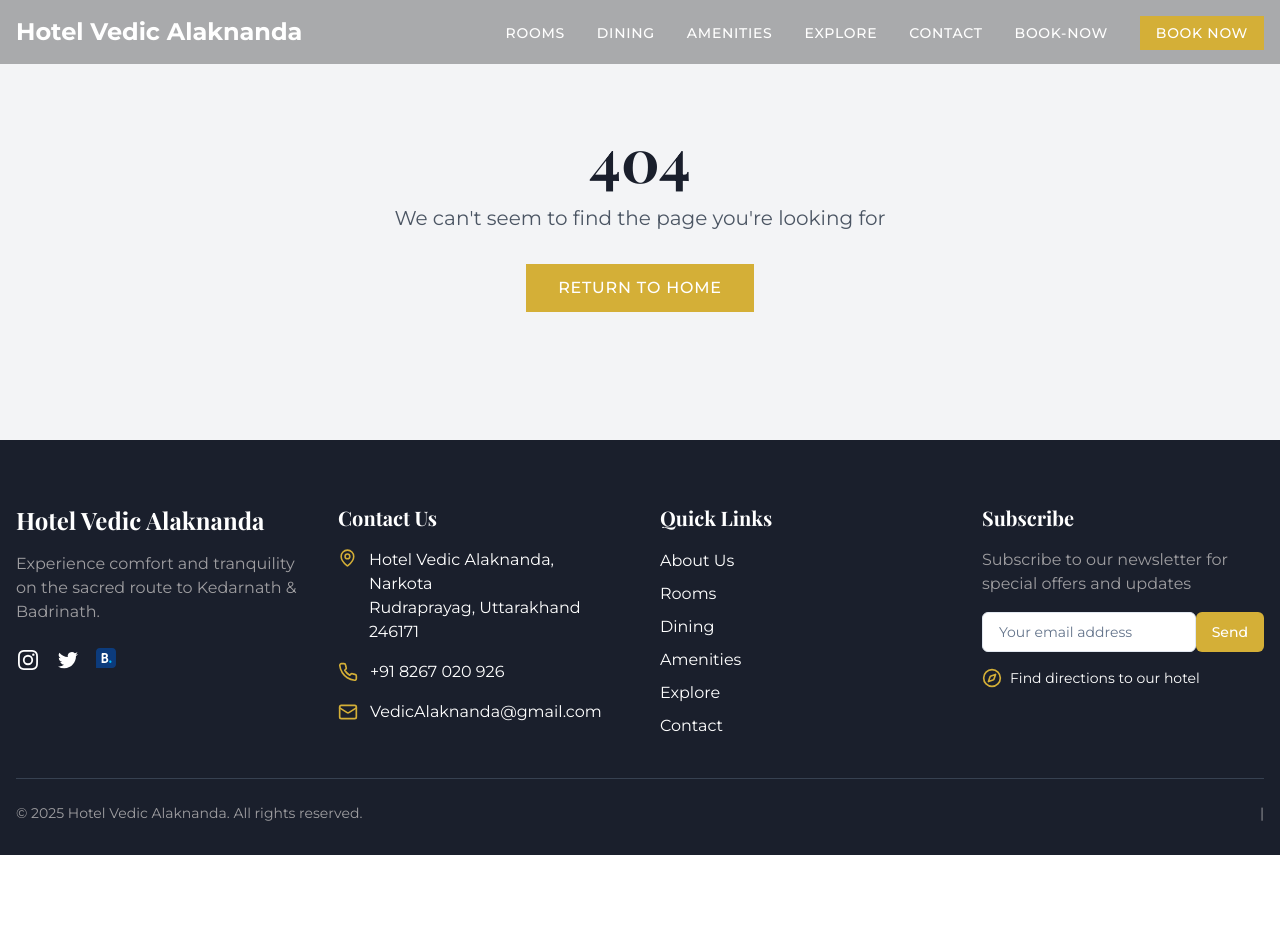
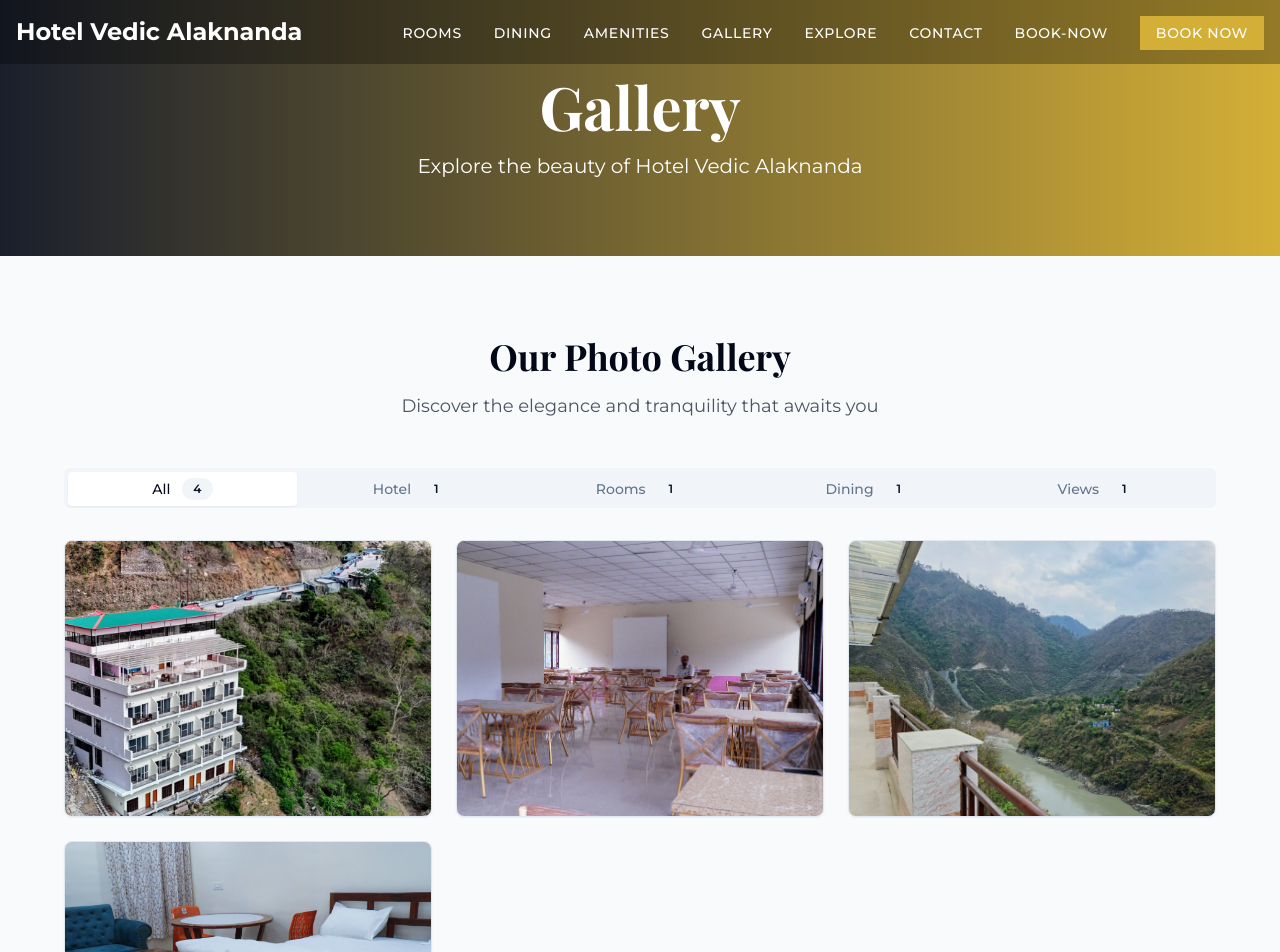
Before and after one commit to shubhamgh/VedicAlaknanda, a React (Vite) app: page /gallery in a window 1280 px wide. Shown: the top 952 px of the page. Before the commit the page ends 855 px from the top, so only its background shows below. Built offline with nearby package versions, Linux system fonts and the light colour scheme.

Commit message:
Add gallery page
Create a new gallery page and populate it with images from the slideshow.

```diff
--- a/package.json
+++ b/package.json
@@ -12,23 +12,28 @@
   },
   "dependencies": {
     "@hookform/resolvers": "^3.9.0",
+    "@radix-ui/react-accordion": "^1.2.11",
     "@radix-ui/react-alert-dialog": "^1.1.1",
+    "@radix-ui/react-avatar": "^1.1.10",
     "@radix-ui/react-checkbox": "^1.1.1",
     "@radix-ui/react-collapsible": "^1.1.0",
     "@radix-ui/react-dialog": "^1.1.2",
     "@radix-ui/react-dropdown-menu": "^2.1.1",
     "@radix-ui/react-label": "^2.1.0",
     "@radix-ui/react-popover": "^1.1.1",
+    "@radix-ui/react-radio-group": "^1.3.7",
     "@radix-ui/react-select": "^2.1.1",
     "@radix-ui/react-slot": "^1.1.0",
     "@radix-ui/react-switch": "^1.1.0",
     "@radix-ui/react-tabs": "^1.1.0",
     "@radix-ui/react-toast": "^1.2.1",
+    "@radix-ui/react-toggle-group": "^1.1.10",
     "@radix-ui/react-tooltip": "^1.1.4",
     "@supabase/supabase-js": "^2.49.5",
     "@tanstack/react-query": "^5.56.2",
     "class-variance-authority": "^0.7.1",
     "clsx": "^2.1.1",
+    "cmdk": "^1.1.1",
     "date-fns": "^3.0.0",
     "framer-motion": "^12.14.0",
     "lucide-react": "^0.462.0",
--- a/src/App.tsx
+++ b/src/App.tsx
@@ -17,6 +17,7 @@ const Contact = lazy(() => import("./pages/Contact"));
 const BookNow = lazy(() => import("./pages/BookNow"));
 const Admin = lazy(() => import("./pages/Admin"));
 const AdminLogin = lazy(() => import("./pages/AdminLogin"));
+const Gallery = lazy(() => import("./pages/Gallery"));
 
 const queryClient = new QueryClient({
   defaultOptions: {
@@ -100,6 +101,7 @@ function App() {
               <Route path="/explore" element={<Explore />} />
               <Route path="/contact" element={<Contact />} />
               <Route path="/book-now" element={<BookNow />} />
+              <Route path="/gallery" element={<Gallery />} />
               <Route path="/admin" element={<Admin />} />
               <Route path="/admin-login" element={<AdminLogin />} />
               <Route path="*" element={<NotFound />} />
--- a/src/components/Header.tsx
+++ b/src/components/Header.tsx
@@ -1,3 +1,4 @@
+
 import React, { useState, useEffect } from "react";
 import { Link } from "react-router-dom";
 import { cn } from "@/lib/utils";
@@ -10,6 +11,7 @@ import {
   HandPlatter,
   Utensils,
   Calendar,
+  Camera,
 } from "lucide-react";
 
 const Header: React.FC = () => {
@@ -27,6 +29,7 @@ const Header: React.FC = () => {
     { icon: <Bed />, link: "Rooms" },
     { icon: <Utensils />, link: "Dining" },
     { icon: <HandPlatter />, link: "Amenities" },
+    { icon: <Camera />, link: "Gallery" },
     { icon: <Telescope />, link: "Explore" },
     { icon: <Contact />, link: "Contact" },
     { icon: <Calendar />, link: "book-now", name: "Book now" },
--- /dev/null
+++ b/src/pages/Gallery.tsx
@@ -0,0 +1,179 @@
+
+import React, { useState } from "react";
+import Header from "../components/Header";
+import Footer from "../components/Footer";
+import ContentSection from "../components/ContentSection";
+import { Card } from "@/components/ui/card";
+import { Dialog, DialogContent, DialogTrigger } from "@/components/ui/dialog";
+import { Tabs, TabsContent, TabsList, TabsTrigger } from "@/components/ui/tabs";
+import { Badge } from "@/components/ui/badge";
+
+// Import images from slideshow
+import hotelImage from "../assets/hotel.webp";
+import diningImage from "../assets/dining.webp";
+import viewImage from "../assets/view.webp";
+import roomImage from "../assets/room.webp";
+
+interface GalleryImage {
+  id: number;
+  src: string;
+  title: string;
+  description: string;
+  category: "hotel" | "rooms" | "dining" | "views";
+}
+
+const galleryImages: GalleryImage[] = [
+  {
+    id: 1,
+    src: hotelImage,
+    title: "Hotel Exterior",
+    description: "Beautiful exterior view of Hotel Vedic Alaknanda",
+    category: "hotel"
+  },
+  {
+    id: 2,
+    src: diningImage,
+    title: "Dining Area",
+    description: "Elegant dining space with mountain views",
+    category: "dining"
+  },
+  {
+    id: 3,
+    src: viewImage,
+    title: "Panoramic Views",
+    description: "Breathtaking mountain and valley views from the hotel",
+    category: "views"
+  },
+  {
+    id: 4,
+    src: roomImage,
+    title: "Comfortable Rooms",
+    description: "Luxurious and comfortable guest accommodations",
+    category: "rooms"
+  }
+];
+
+const Gallery = () => {
+  const [selectedCategory, setSelectedCategory] = useState<string>("all");
+  const [selectedImage, setSelectedImage] = useState<GalleryImage | null>(null);
+
+  const filteredImages = selectedCategory === "all"
+    ? galleryImages
+    : galleryImages.filter(img => img.category === selectedCategory);
+
+  const getCategoryCount = (category: string) => {
+    if (category === "all") return galleryImages.length;
+    return galleryImages.filter(img => img.category === category).length;
+  };
+
+  return (
+    <main className="min-h-screen">
+      <Header />
+
+      {/* Hero Section */}
+      <section className="relative h-64 bg-gradient-to-r from-hotel-dark to-hotel-gold flex items-center justify-center">
+        <div className="text-center text-white">
+          <h1 className="text-4xl md:text-6xl font-bold mb-4">Gallery</h1>
+          <p className="text-lg md:text-xl">Explore the beauty of Hotel Vedic Alaknanda</p>
+        </div>
+      </section>
+
+      <ContentSection
+        id="gallery-content"
+        title="Our Photo Gallery"
+        subtitle="Discover the elegance and tranquility that awaits you"
+        className="bg-gray-50"
+      >
+        <div className="max-w-6xl mx-auto">
+          {/* Category Tabs */}
+          <Tabs value={selectedCategory} onValueChange={setSelectedCategory} className="mb-8">
+            <TabsList className="grid w-full grid-cols-5 mb-8">
+              <TabsTrigger value="all" className="flex items-center gap-2">
+                All
+                <Badge variant="secondary" className="ml-1">
+                  {getCategoryCount("all")}
+                </Badge>
+              </TabsTrigger>
+              <TabsTrigger value="hotel" className="flex items-center gap-2">
+                Hotel
+                <Badge variant="secondary" className="ml-1">
+                  {getCategoryCount("hotel")}
+                </Badge>
+              </TabsTrigger>
+              <TabsTrigger value="rooms" className="flex items-center gap-2">
+                Rooms
+                <Badge variant="secondary" className="ml-1">
+                  {getCategoryCount("rooms")}
+                </Badge>
+              </TabsTrigger>
+              <TabsTrigger value="dining" className="flex items-center gap-2">
+                Dining
+                <Badge variant="secondary" className="ml-1">
+                  {getCategoryCount("dining")}
+                </Badge>
+              </TabsTrigger>
+              <TabsTrigger value="views" className="flex items-center gap-2">
+                Views
+                <Badge variant="secondary" className="ml-1">
+                  {getCategoryCount("views")}
+                </Badge>
+              </TabsTrigger>
+            </TabsList>
+
+            <TabsContent value={selectedCategory}>
+              {/* Image Grid */}
+              <div className="grid grid-cols-1 md:grid-cols-2 lg:grid-cols-3 gap-6">
+                {filteredImages.map((image) => (
+                  <Dialog key={image.id}>
+                    <DialogTrigger asChild>
+                      <Card className="overflow-hidden cursor-pointer group hover:shadow-xl transition-all duration-300 transform hover:-translate-y-1">
+                        <div className="relative aspect-[4/3] overflow-hidden">
+                          <img
+                            src={image.src}
+                            alt={image.title}
+                            className="w-full h-full object-cover group-hover:scale-105 transition-transform duration-300"
+                          />
+                          <div className="absolute inset-0 bg-gradient-to-t from-black/60 to-transparent opacity-0 group-hover:opacity-100 transition-opacity duration-300" />
+                          <div className="absolute bottom-4 left-4 right-4 text-white opacity-0 group-hover:opacity-100 transition-opacity duration-300">
+                            <h3 className="font-semibold text-lg mb-1">{image.title}</h3>
+                            <p className="text-sm text-gray-200">{image.description}</p>
+                          </div>
+                        </div>
+                      </Card>
+                    </DialogTrigger>
+                    <DialogContent className="max-w-4xl max-h-[90vh] p-0">
+                      <div className="relative">
+                        <img
+                          src={image.src}
+                          alt={image.title}
+                          className="w-full h-auto max-h-[80vh] object-contain"
+                        />
+                        <div className="p-6">
+                          <h3 className="text-2xl font-bold mb-2">{image.title}</h3>
+                          <p className="text-gray-600">{image.description}</p>
+                          <Badge variant="outline" className="mt-3 capitalize">
+                            {image.category}
+                          </Badge>
+                        </div>
+                      </div>
+                    </DialogContent>
+                  </Dialog>
+                ))}
+              </div>
+            </TabsContent>
+          </Tabs>
+
+          {filteredImages.length === 0 && (
+            <div className="text-center py-12">
+              <p className="text-gray-500 text-lg">No images found in this category.</p>
+            </div>
+          )}
+        </div>
+      </ContentSection>
+
+      <Footer />
+    </main>
+  );
+};
+
+export default Gallery;
```
Also changed, not shown: 1 other file (tests, documents, lock files or other folders).
